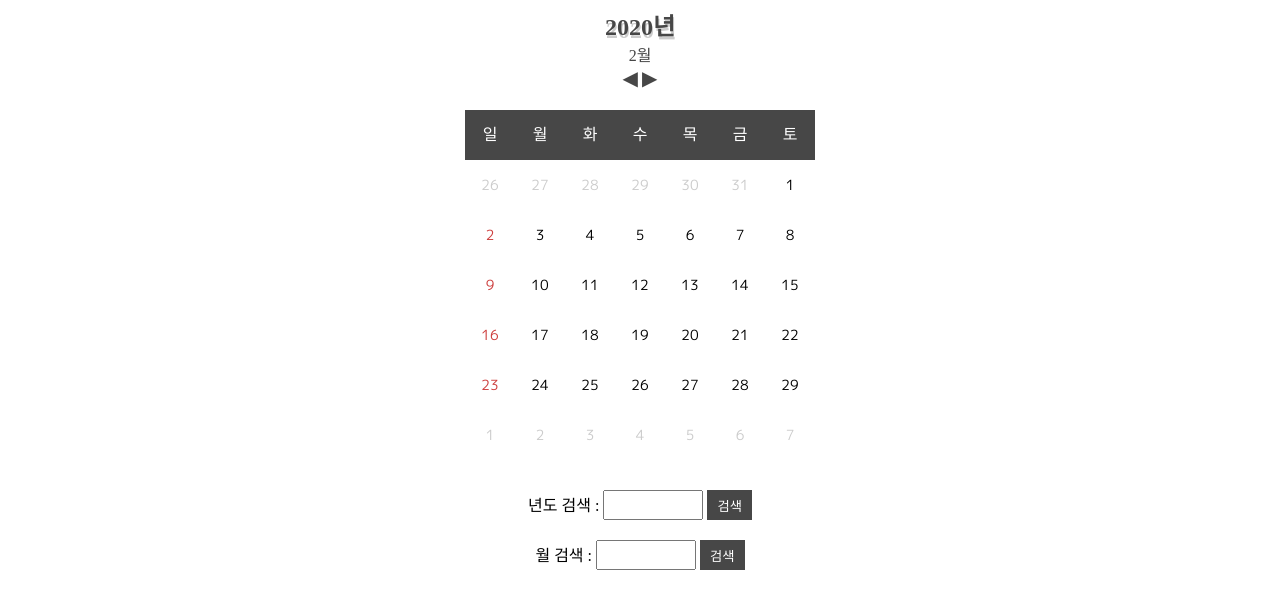
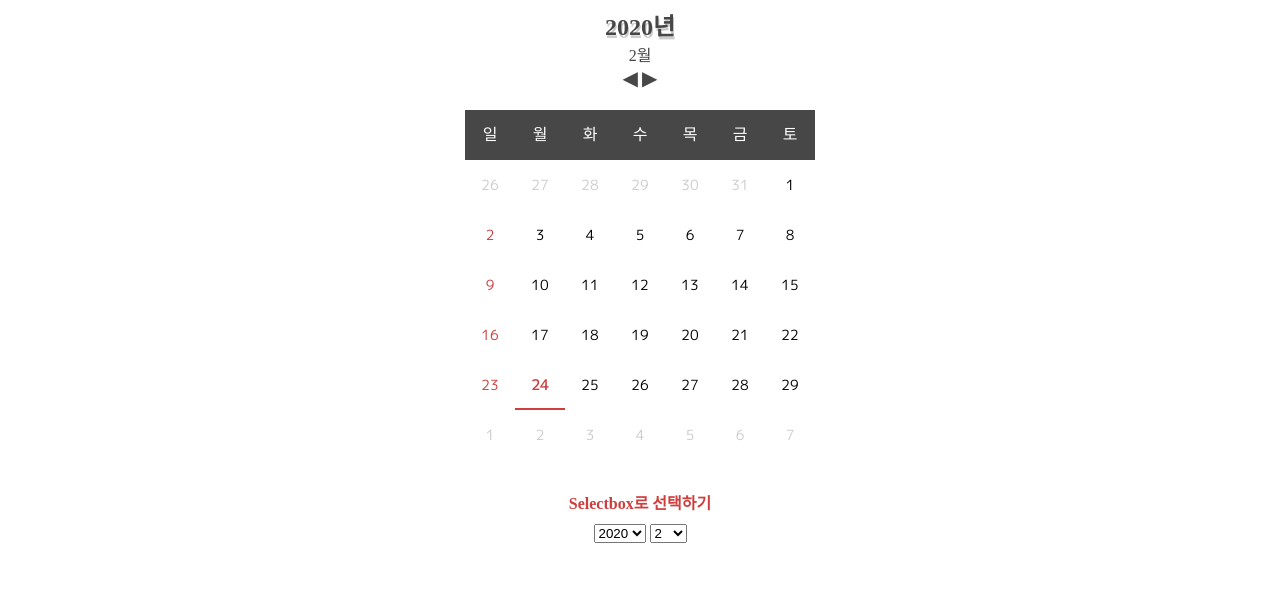
Before and after one commit to shl9201/portfolio, a plain HTML site: page calendar/index.html in a window 1280 px wide. Shown: the part 116-724 px from the top of the page. Drawn offline with nearby package versions, Linux system fonts and the light colour scheme.

Commit message:
캘린더 select

```diff
--- a/calendar/css/calendar.css
+++ b/calendar/css/calendar.css
@@ -27,3 +27,5 @@ h2{text-shadow: 1px 3px #ccc;}
 .serch>button:hover{background-color: #cd3f3e;}
 .cont>li{font-family: 'M PLUS 1p', sans-serif;font-size: 14px;}
 #dayserch{margin-top:20px;}
+.sel{text-align: center;margin-top:30px;}
+.sel>p,.serch>p{padding-bottom: 10px;color:#cd3f3e;font-weight: 800;}
--- a/calendar/index.html
+++ b/calendar/index.html
@@ -25,11 +25,14 @@
         <ul class="list cont clearfix">
             <li v-for="day in days" :class="day.class">{{day.result}}</li>
         </ul>
-        <div class="serch">
-            년도 검색 : <input type="text" v-model="msg" id="serch" ref="search">
-            <button type="button" @click="serch">검색</button><br>
-            월 검색 : <input type="text" v-model="daymsg" id="dayserch" ref="daysearch">
-            <button type="button" @click="dayserch">검색</button>
+        <div class="sel">
+            <p>Selectbox로 선택하기</p>
+            <select name="sel" id="sel" v-model="selected" v-on:change="yearSelect">
+                <option :value="item" v-for="item in sels">{{item}}</option>
+            </select>
+            <select name="selday" id="selday" v-model="dayselected" v-on:change="daySelect">
+                <option :value="n" v-for="n in 12">{{n}}</option>
+            </select>
         </div>
     </div>
     <link rel="stylesheet" href="css/calendar.css">
--- a/calendar/js/calendar.js
+++ b/calendar/js/calendar.js
@@ -10,7 +10,10 @@ $(function () {
             prevday: [],
             nextday: [],
             msg: '',
-            daymsg: ''
+            daymsg: '',
+            sels: [],
+            selected: moment().format('YYYY'),
+            dayselected: moment().format('M')
         },
         methods: {
             setLang: function () {
@@ -29,7 +32,6 @@ $(function () {
             },
             prevdate: function () {
                 var prev = this.m.subtract(1, 'months').calendar('ddd/MM/YYYY');
-                console.log(prev)
                 this.setdate(prev);
                 this.pushdate(prev);
                 this.chkday--;
@@ -44,7 +46,7 @@ $(function () {
             },
             setday: function (name) {
                 this.year = moment(name).format('YYYY');
-                this.month = moment(name).format('MMMM');
+                this.month = moment(name).format('MMM');
             },
             pushdate: function (name) {
                 var prevMonth = moment(name).subtract(1, 'months').calendar('ddd/MM/YYYY');
@@ -91,43 +93,49 @@ $(function () {
                     }
                 }
             },
-            serch: function () {
-                var re = /[~!@\#$%^&*\()\-=+_']/gi;
-                var eng = /[a-zA-Z]/;
-                var kor = /[ㄱ-ㅎ|ㅏ-ㅣ|가-힣]/;
+            setSelect: function () {
+                var m = moment();
+                var date1 = moment().format('YYYY');
+                var date2 = Number(date1) - 100;
+                var diffmiuns = Number(date1) - Number(date2);
+                for (var i = 0; i <= diffmiuns; i++) {
+                    this.sels.unshift(date1 + '')
+                    date1--;
+                }
 
-                if (this.msg.length > 4 || this.msg.length < 4 || re.test(this.msg) || eng.test(this.msg) || kor.test(this.msg)) {
-                    alert('숫자 4자리로 입력해주세요.');
-                    this.msg = '';
-                    this.$refs.search.focus();
-                } else {
-                    this.m = moment(this.msg);
-                    this.setdate(this.msg);
-                    this.pushdate(this.msg);
-                    this.today();
+                date1 = Number(moment().format('YYYY'));
+                var date3 = Number(date1) + 100;
+                var diffplus = Number(date3) - Number(date1);
+                for (var i = 0; i < diffplus; i++) {
+                    this.sels.push(date1 + 1 + '')
+                    date1++;
                 }
             },
-            dayserch: function () {
-                if (this.daymsg <= 0 || this.daymsg >= 13) {
-                    alert('1월~12월 까지 있습니다.');
-                    this.daymsg = '';
-                    this.$refs.daysearch.focus();
+            yearSelect: function () {
+                this.m = moment(this.selected);
+                this.setdate(this.selected);
+                this.pushdate(this.selected);
+                this.today();
+            },
+            daySelect: function () {
+                this.m = moment(this.selected + this.dayselected, 'YYYYMM');
+                var daynum = this.dayselected + '/' + moment(this.selected).format('DD') + '/' + moment(this.selected).format('YYYY');
+                if (this.dayselected.length == 1) {
+                    daynum = this.dayselected + '/' + moment(this.selected).format('DD') + '/' + moment(this.selected).format('YYYY');
                 } else {
-                    this.m = moment(this.msg);
-                    var num = moment(this.msg).format('YYYY') + '.' + this.daymsg + '.' + moment(this.msg).format('DD');
-                    console.log(num)
-                    this.setdate(num);
-                    this.pushdate(num);
-                    this.today();
+                    daynum = this.dayselected + '/' + moment(this.selected).format('DD') + '/' + moment(this.selected).format('YYYY');
                 }
-                this.daymsg = ''
+                this.setdate(daynum);
+                this.pushdate(daynum);
+                this.today();
             }
         },
         mounted: function () {
             this.setLang();
             this.setdate();
+            this.today();
             this.pushdate();
-            this.today();
+            this.setSelect();
         }
     }).$mount('#app');
 
```
